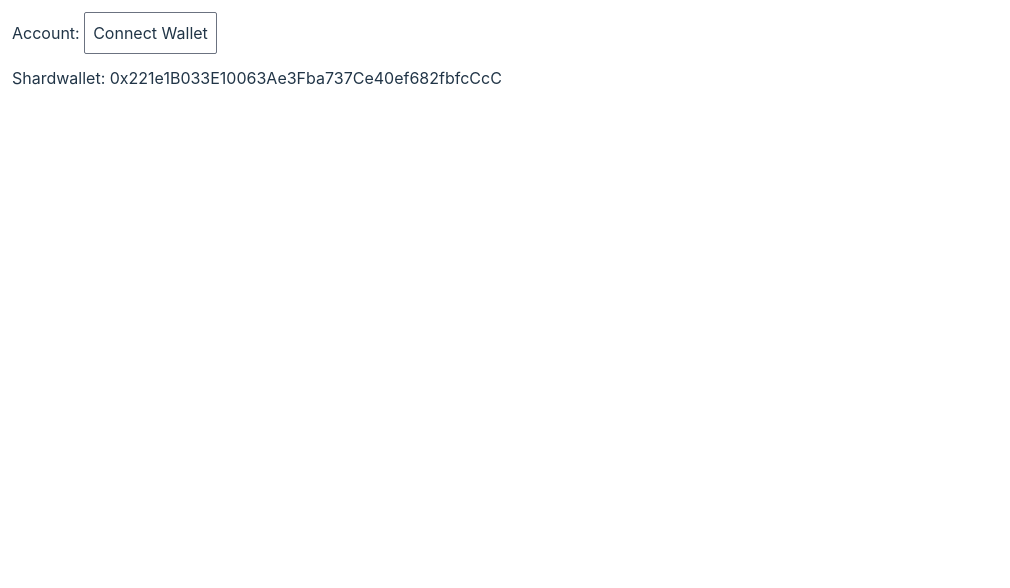
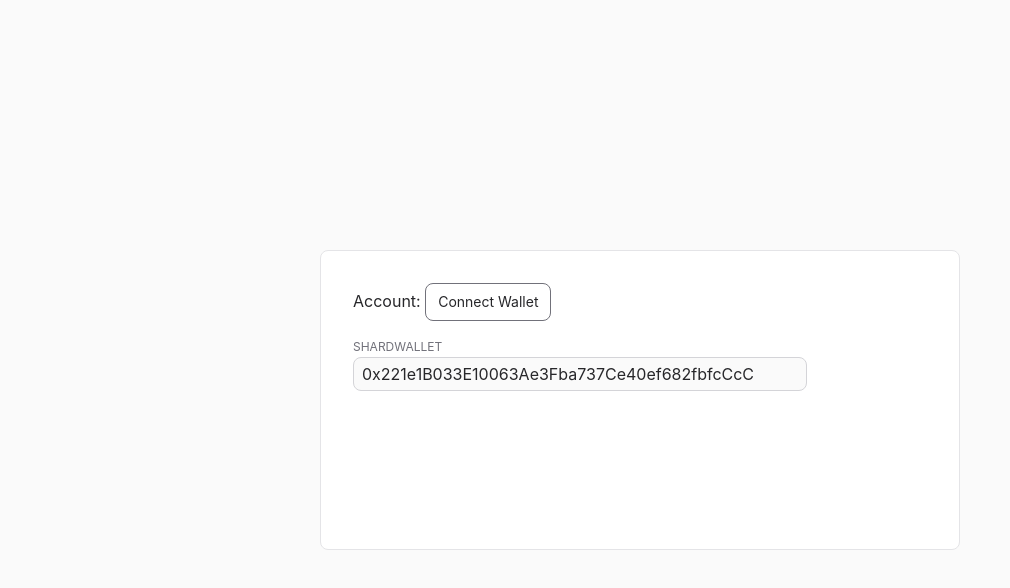
Before and after one commit to starforge-core/shardwallet-ui, a React (Vite) app: page / in a window 1280 px wide. Shown: the top 588 px of the page, without its empty margins (0-1010 px from the left). Built offline with nearby package versions, Linux system fonts and the light colour scheme.

Commit message:
Initial UI tweaks

```diff
--- a/src/App.tsx
+++ b/src/App.tsx
@@ -3,9 +3,13 @@ import type { BigNumber } from "@ethersproject/bignumber";
 import { formatUnits } from "@ethersproject/units";
 import { useEffect, useState } from "react";
 
+import ethLogo from "../static/img/eth-logo.svg";
+import wethLogo from "../static/img/weth-logo.svg";
+
 import { useWeb3 } from "./lib/web3";
 import AddressInput from "./components/AddressInput";
 import ConnectWallet from "./components/ConnectWallet";
+import Label from "./components/core/Label";
 
 const SHARDWALLET_ABI = [
   "function balanceOf(address owner) external view returns (uint256)",
@@ -18,11 +22,13 @@ const CURRENCIES = [
     name: "ETH",
     address: "0x0000000000000000000000000000000000000000",
     decimals: 18,
+    logo: ethLogo,
   },
   {
     name: "WETH",
     address: "0xC02aaA39b223FE8D0A0e5C4F27eAD9083C756Cc2",
     decimals: 18,
+    logo: wethLogo,
   },
 ];
 
@@ -132,23 +138,23 @@ function App() {
   const sw = useShardwallet();
 
   return (
-    <div className="flex flex-col gap-3 p-3">
+    <div className="flex min-h-screen justify-center items-center bg-gray-50 dark:bg-gray-900">
+      <div className="flex flex-col gap-3 p-5 md:p-8 w-full max-w-screen-sm rounded-lg border border-gray-200 dark:border-gray-700 bg-white dark:bg-gray-800 min-h-[300px]">
         <div>Account: {account ?? <ConnectWallet />}</div>
         <div>
-        Shardwallet:{" "}
+          <Label>Shardwallet</Label>
           <AddressInput
-          className="inline-flex"
             address={sw.shardwallet}
             setAddress={sw.setShardwallet}
           />
         </div>
         {sw.shardIds.length > 0 && (
           <div>
-          Shard:{" "}
+            <Label>Shard</Label>
             <select
               value={sw.selectedShard ?? undefined}
               onChange={(e) => sw.setSelectedShard(e.target.value)}
-            className="inline-block"
+              className="block pl-2 pr-1 py-1 rounded-lg border border-gray-300 dark:border-gray-600 bg-gray-50 dark:bg-gray-900"
             >
               {sw.shardIds.map((s) => (
                 <option key={s} value={s}>
@@ -160,11 +166,16 @@ function App() {
         )}
         {sw.balances != null && (
           <div>
-          Balances:
-          <ul className="list-disc list-inside pl-3">
+            <Label className="pb-2">Balances</Label>
+            <ul className="">
               {CURRENCIES.map((c) => (
-              <li key={c.name}>
-                {formatUnits(sw.balances![c.address], c.decimals)} {c.name}
+                <li key={c.name} className="mb-1 last:mb-0 text-sm font-mono">
+                  <img
+                    src={c.logo}
+                    className="w-5 h-5 inline-block mr-2 relative -translate-y-px"
+                    alt={c.name}
+                  ></img>
+                  {formatUnits(sw.balances![c.address], c.decimals)}
                 </li>
               ))}
             </ul>
@@ -172,7 +183,7 @@ function App() {
         )}
         {sw.balances != null && (
           <button
-          className="rounded-sm p-3 filter-invert bg-red-500/50"
+            className="mt-3 rounded-lg p-2 filter-invert bg-primary-600 text-white dark:bg-primary-800"
             onClick={sw.claim}
             disabled={sw.claiming}
           >
@@ -180,6 +191,7 @@ function App() {
           </button>
         )}
       </div>
+    </div>
   );
 }
 
--- a/src/components/AddressInput.tsx
+++ b/src/components/AddressInput.tsx
@@ -17,7 +17,7 @@ function AddressInput({
         type="text"
         value={text}
         onChange={(e) => setText(e.target.value)}
-        className="min-w-[45ch]"
+        className="min-w-[45ch] px-2 py-1 rounded-lg border border-gray-300 dark:border-gray-600 bg-gray-50 dark:bg-gray-900 focus:outline-none focus:border-gray-600 dark:focus:border-gray-300"
       />
       {text !== address && (
         <button
--- a/src/components/ConnectWallet.tsx
+++ b/src/components/ConnectWallet.tsx
@@ -17,7 +17,7 @@ function ConnectWallet() {
 
   return (
     <button
-      className="border border-gray-500 p-2 rounded-sm"
+      className="border border-gray-500 px-3 py-2 text-sm rounded-lg"
       onClick={handleClick}
       disabled={loading}
     >
--- /dev/null
+++ b/src/components/core/Label.tsx
@@ -0,0 +1,16 @@
+import classNames from "../../lib/classNames";
+
+const Label = ({ className, children }) => {
+  return (
+    <label
+      className={classNames(
+        "inline-block text-xs font-semifbold text-gray-500 dark:text-gray-400 uppercase",
+        className
+      )}
+    >
+      {children}
+    </label>
+  );
+};
+
+export default Label;
--- a/src/index.css
+++ b/src/index.css
@@ -6,8 +6,8 @@
   font-family: Inter, Avenir, Helvetica, Arial, sans-serif;
 
   color-scheme: light dark;
-  color: rgba(255, 255, 255, 0.87);
-  background-color: #242424;
+  @apply text-gray-100;
+  @apply bg-gray-900;
 
   font-synthesis: none;
   text-rendering: optimizeLegibility;
@@ -22,7 +22,7 @@ body {
 
 @media (prefers-color-scheme: light) {
   :root {
-    color: #213547;
-    background-color: #ffffff;
+    @apply text-gray-800;
+    @apply bg-white;
   }
 }
--- /dev/null
+++ b/src/lib/classNames.ts
@@ -0,0 +1,6 @@
+const classNames = (...classes: string | null): string => {
+  console.log(classes);
+  return classes.filter(Boolean).join(" ");
+};
+
+export default classNames;
--- a/tailwind.config.cjs
+++ b/tailwind.config.cjs
@@ -1,8 +1,15 @@
+const colors = require("tailwindcss/colors");
+
 /** @type {import('tailwindcss').Config} */
 module.exports = {
   content: ["./index.html", "./src/**/*.{js,ts,jsx,tsx}"],
   theme: {
-    extend: {},
+    extend: {
+      colors: {
+        gray: colors.zinc,
+        primary: colors.purple,
+      },
+    },
   },
   plugins: [],
 };
```
Also changed, not shown: static/img/eth-logo.svg (added), static/img/weth-logo.svg (added). Lines whose indentation alone changed are shown as unchanged.
